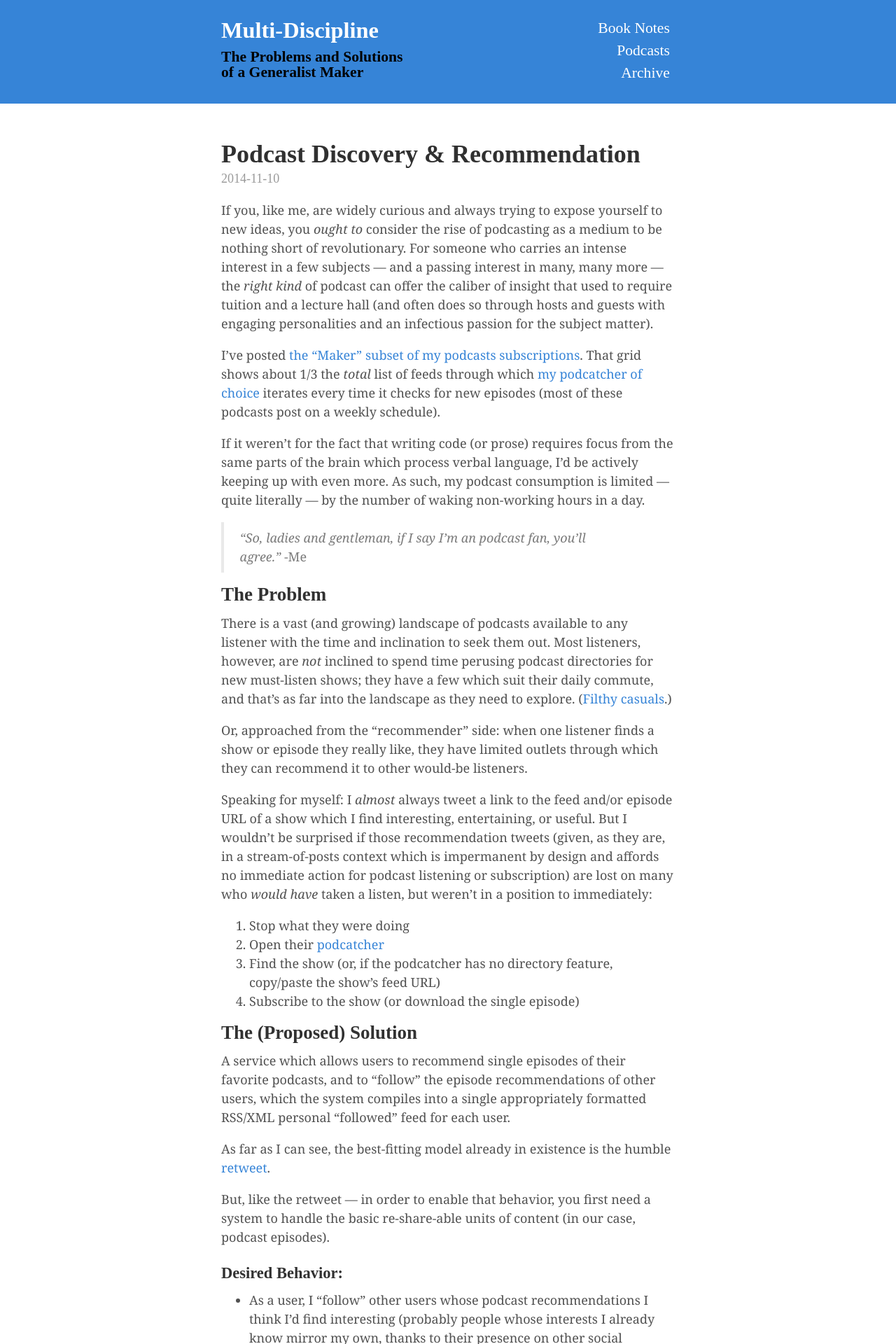
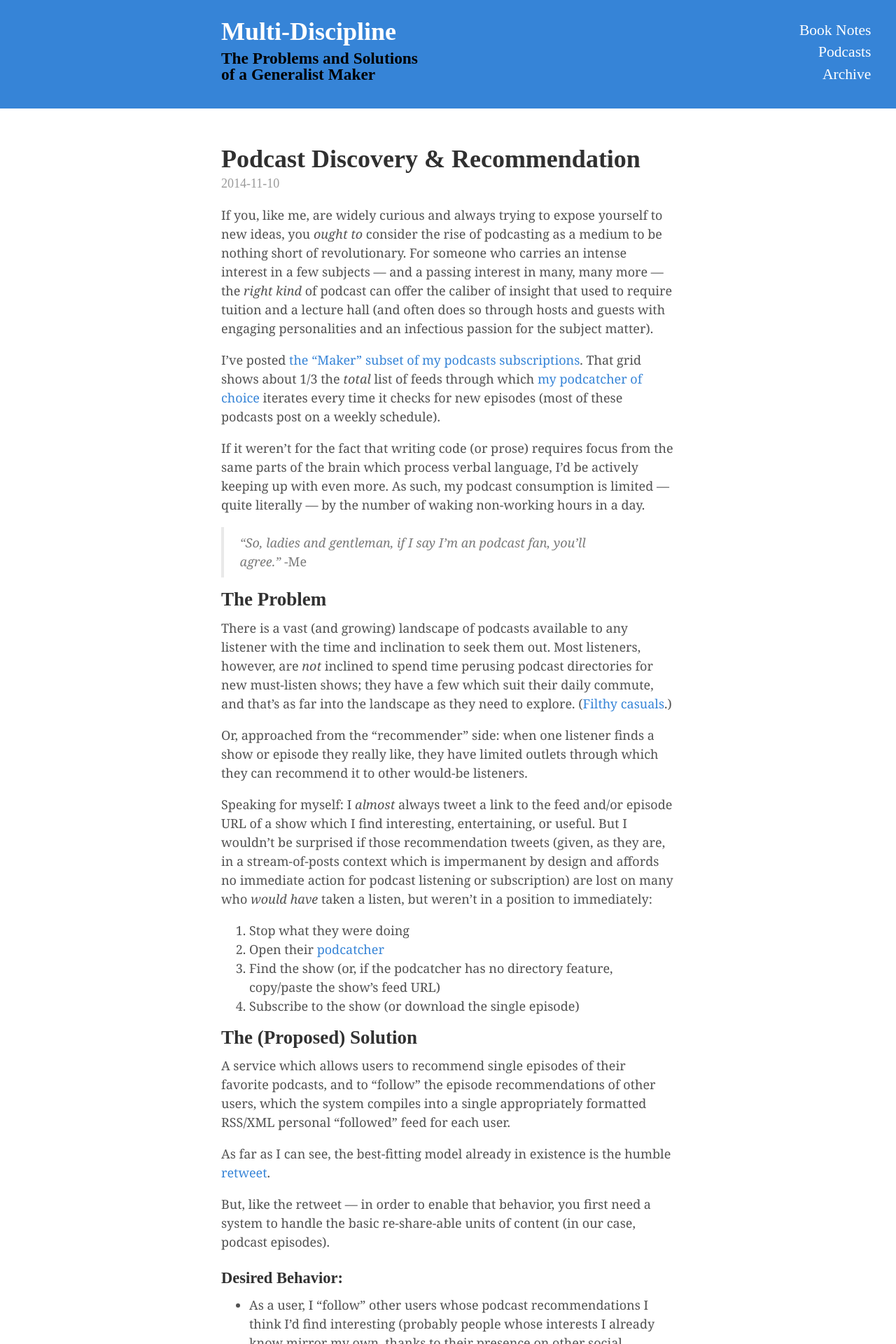
Before and after one commit to jasonmklug/multi-discipline, a Jekyll site: the page built from index.html, in a window 1280 px wide. Shown: the top 1920 px of the page at 70% size. Built offline with Jekyll 4.4.1, drawn with Linux system fonts in a browser that asks for light colours; Markdown is read by kramdown in place of the engine named in the settings; the list of posts is cut into pages by our own code.

Commit message:
Improve SCSS structure and tweak position of ul.nav_links in .header and .footer

```diff
--- a/_layouts/default.html
+++ b/_layouts/default.html
@@ -7,6 +7,11 @@
 
     <div class="masthead">
       <div class="container">
+        <h2 class="masthead_title">
+          <a href="{{ site.baseurl }}" title="Home">{{ site.title }}</a>
+          <span class="subhead">{{ site.tagline }}</span>
+        </h2>
+      </div>
       <ul class="nav_links">
         <li class="nav_link">
           <a href="/book_notes">Book Notes</a>
@@ -18,11 +23,6 @@
           <a href="/archive">Archive</a>
         </li>
       </ul>
-        <h2 class="masthead_title">
-          <a href="{{ site.baseurl }}" title="Home">{{ site.title }}</a>
-          <span class="subhead">{{ site.tagline }}</span>
-        </h2>
-      </div>
     </div>
 
     <div class="container content">
--- a/public/css/general.scss
+++ b/public/css/general.scss
@@ -256,6 +256,7 @@ blockquote {
 blockquote p:last-child {
   margin-bottom: 0;
 }
+
 @media (min-width: 30em) {
   blockquote {
     padding-right: 5rem;
@@ -348,8 +349,7 @@ tbody tr:nth-child(odd) th {
  */
 
 .masthead, .footer {
-  padding-top:    1.5rem;
-  padding-bottom: .5rem;
+  padding: 1.5rem 0 1.5rem 0;
   background-color: $base;
   overflow: auto;
   width: 100%;
@@ -360,17 +360,18 @@ tbody tr:nth-child(odd) th {
 }
 
 .masthead_title {
-  font-size: 1.5rem;
-  float: left;
-  margin-top: 0;
-  margin-bottom: 0;
+  width: 96%;
+  margin: 0 auto;
+  text-align: center;
+  font-size: 2rem;
   color: #fff;
   span.subhead {
-    display:block;
-    width: 11.5rem;
-    margin-top: .5rem;
-    font-size: .9rem;
-    line-height: 1rem;
+    display: block;
+    width: 17rem;
+    margin: .5rem auto;
+    text-align: center;
+    font-size: 1.3rem;
+    line-height: 1.3rem;
     color: #000;
   }
 }
@@ -379,32 +380,39 @@ tbody tr:nth-child(odd) th {
   color: #fff;
 }
 .masthead ul.nav_links, .footer ul.nav_links {
-  float: right;
-  padding-left: 0px;
-  margin-top: -.2em;
+  width: 100%;
+  margin: 1rem auto .5rem auto;
+  padding: 0 0 0 0;
+  text-align: center;
   list-style: none;
   font-family: "futura-pt";
   li.nav_link {
-    font-size: 1.1rem;
-    line-height: 1.4rem;
+    display: inline;
+    margin: 0 0 0 0;
+    font-size: 1.2em;
+    line-height: 1.4em;
     text-align: right;
+    &:last-child {
+      margin-right: 0;
+    }
+    a {
+      padding: .6rem;
+    }
   }
 }
 
 .footer {
   background-color: $base;
-  margin-top: 3em;
-  padding: 1.5em 0 2em 0;
+  margin-top: 3rem;
   ul.nav_links {
-    float: none;
     width: 100%;
-    margin: .5em auto 1.5em auto;
-    text-align: center;
+    margin: .5em auto 1em auto;
     li.nav_link {
-      display: inline;
-      margin: 0 .6em 0 0;
       &:last-child {
         margin-right: 0;
+      }
+      a {
+        padding: .4rem;
       }
     }
   }
@@ -609,36 +617,42 @@ ul.post_list {
 @media (min-width: 30em) {
 
   .masthead_title {
-    font-size: 1.8rem;
+    float: left;
+    width: 60%;
+    text-align: left;
     span.subhead {
-      width: 15rem;
-      margin-top: .65rem;
-      font-size: 1.2rem;
-      line-height: 1.2rem;
+      float: left;
+      margin-top: .5rem;
+      text-align: left;
     }
   }
 
   .masthead ul.nav_links, .footer ul.nav_links {
+    float: right;
+    width: 30%;
+    margin: 0 1rem 0 0;
+    text-align: right;
     li.nav_link {
-      padding: .4rem;
+      display: block;
+      padding: .375rem;
+      margin: 0 0 0 0;
       font-size: 1.2rem;
-      line-height: 1.0rem;
+      line-height: 1rem;
+      &:last-child {
+        margin-right: 0;
+      }
     }
   }
 
   .footer {
+    padding: 1.5rem 0 2rem 0;
     ul.nav_links {
-      float: right;
-      width: 30%;
+      margin-right: 0rem;
       li.nav_link {
-        display: block;
-        margin: 0 0 0 0;
-        text-align: right;
       }
     }
     form#tinyletter {
       float: left;
-      margin-top: .6em;
       h2 {
         font-size: 1.4em;
       }
```
Lines whose indentation alone changed are shown as unchanged.
